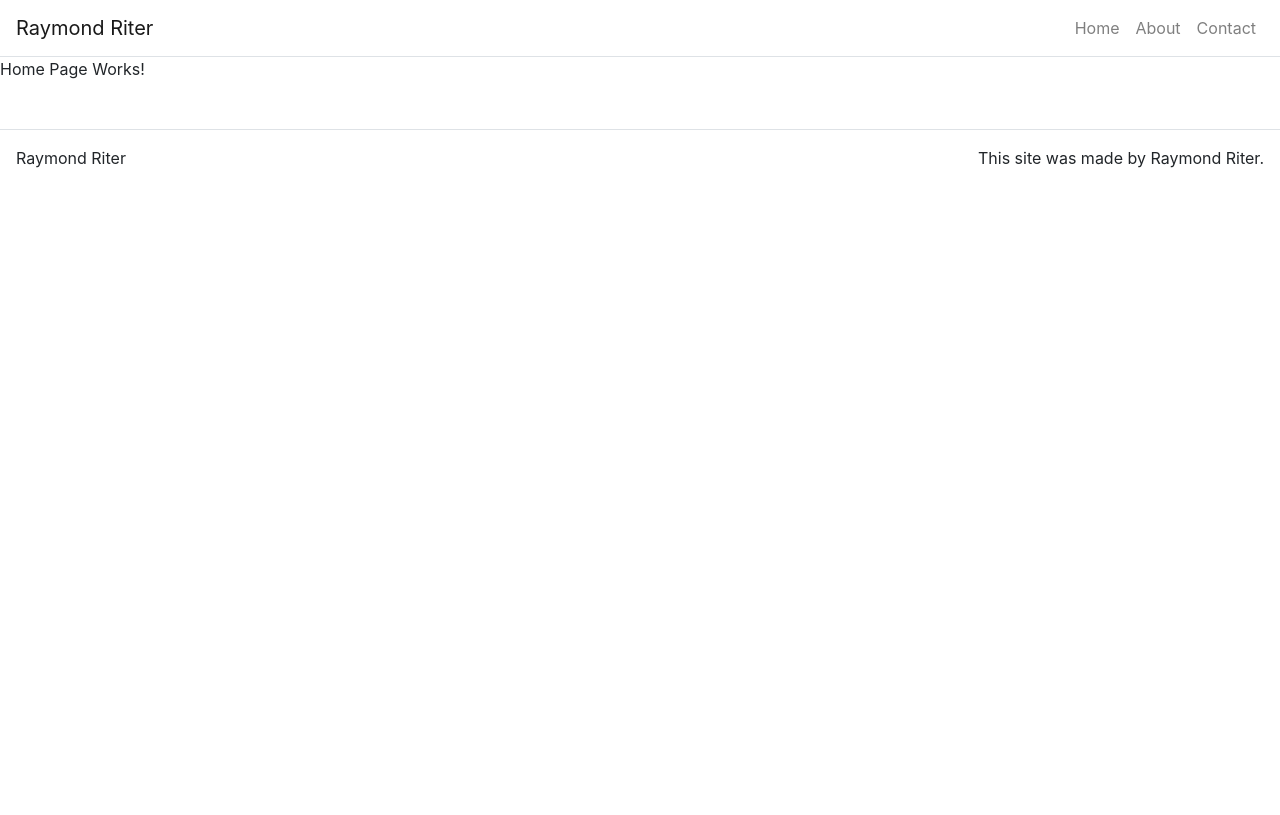
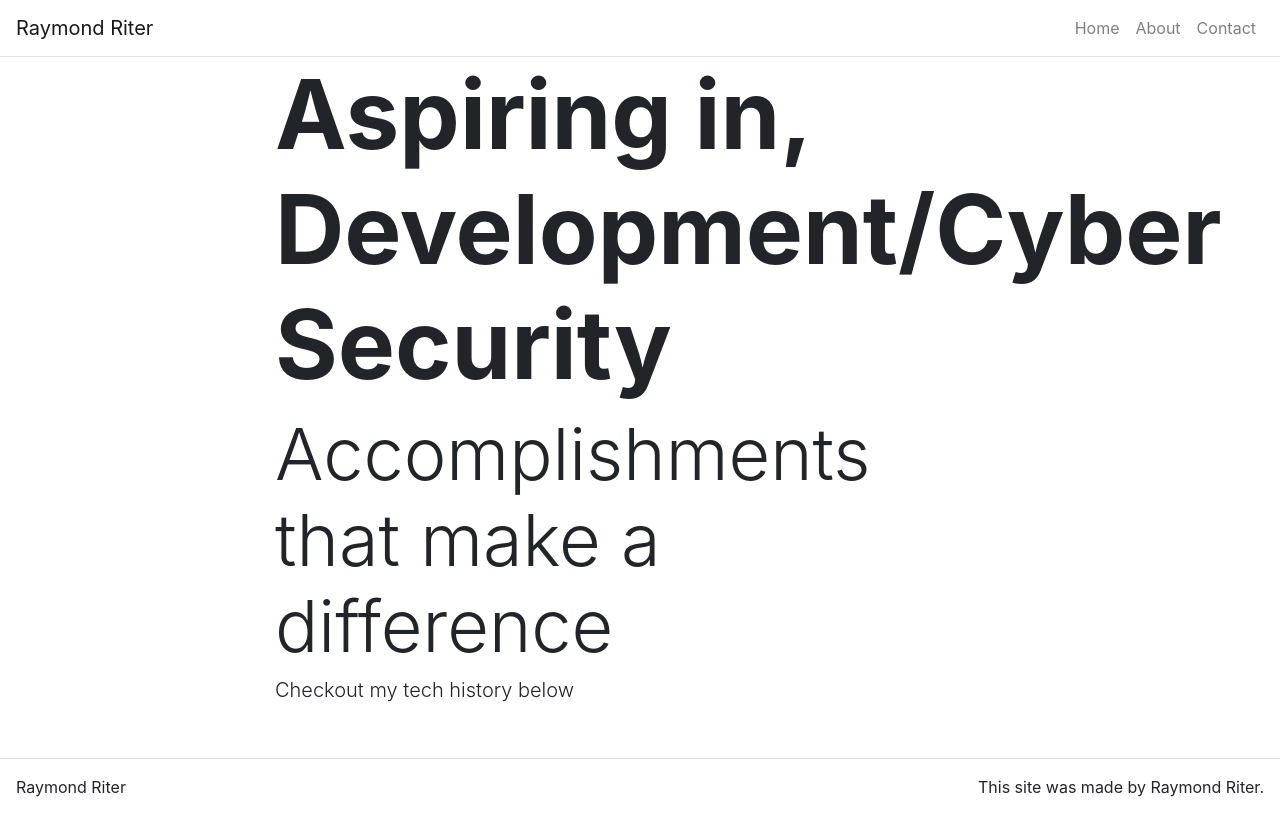
Before and after one commit to Raymondriter/Ray-Portfolio-Website, a React (Create React App) app in the folder portfolio-app/: page / in a window 1280 px wide. Built offline with nearby package versions, Linux system fonts and the light colour scheme.

Commit message:
added some homepage content to project got properties working on it

```diff
--- a/portfolio-app/src/App.js
+++ b/portfolio-app/src/App.js
@@ -23,8 +23,8 @@
             ],
             home: {
                 title: 'Aspiring in, Development/Cyber Security',
-                subTitle: 'Projects, accomplishments that make a difference',
-                text: 'Check my techistory below'
+                subTitle: 'Accomplishments that make a difference',
+                text: 'Checkout my tech history below'
             },
             about: {
                 title: 'About Me',
--- /dev/null
+++ b/portfolio-app/src/components/Hero.js
@@ -0,0 +1,25 @@
+import React from "react";
+import Jumbotron from "react-bootstrap/Jumbotron";
+import Container from "react-bootstrap/Container";
+import Row from "react-bootstrap/Row";
+import Col from "react-bootstrap/Col";
+
+function Hero(props) {
+
+    return(
+        <Jumbotron className="bg-transparent jumbotron-fluid p-0">
+            <Container>
+                <Row className="justify-content-center">
+                    <Col md={8} sm={12}>
+                        {props.title && <h1 className="display-1 font-weight-bolder">{props.title}</h1> }
+                        {props.subTitle && <h3 className="display-3 font-weight-light">{props.subTitle}</h3> }
+                        {props.text && <h3 className="lead font-weight-light">{props.text}</h3> }
+                    </Col>
+                </Row>
+            </Container>
+        </Jumbotron>
+    );
+
+}
+
+export default Hero;
--- a/portfolio-app/src/pages/HomePage.js
+++ b/portfolio-app/src/pages/HomePage.js
@@ -1,9 +1,11 @@
 import React from "react";
+
+import Hero from "../components/Hero";
 
 function HomePage(props) {
 
     return(
-        <p>Home Page Works!</p>
+        <Hero title={props.title} subTitle={props.subTitle} text={props.text} />
     );
 }
 
```
